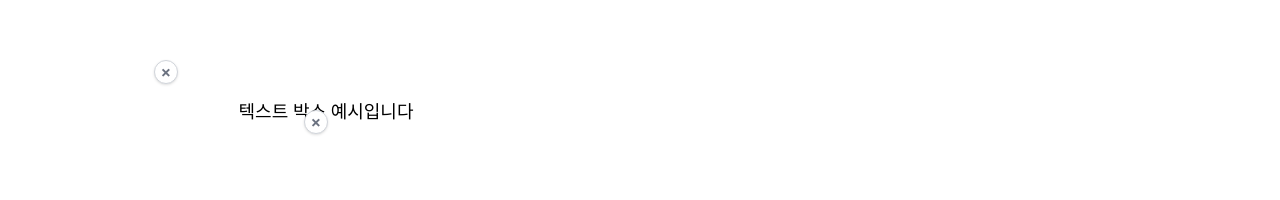
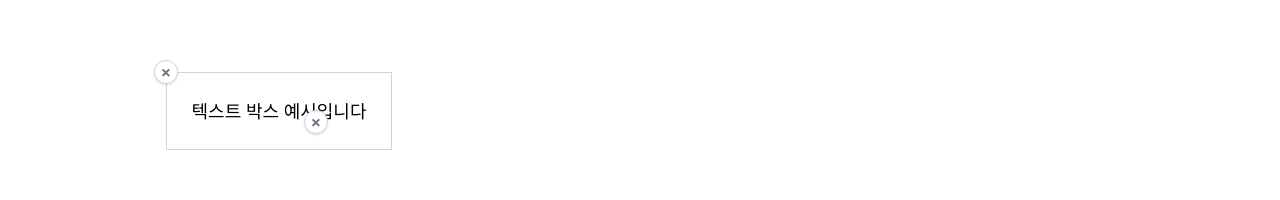
Before and after one commit to Greenora/project-YellowMemo, a React (Create React App) app in the folder react-project/: page /post/edit/1 in a window 1280 px wide. Shown: the part 144-344 px from the top of the page. Built offline with nearby package versions, Linux system fonts and the light colour scheme; data requests are answered from the project's data file.

Commit message:
💄 deleted style for Editing mode

```diff
--- a/react-project/src/components/DraggableTextbox.jsx
+++ b/react-project/src/components/DraggableTextbox.jsx
@@ -1,20 +1,10 @@
-import React, { useEffect, useRef } from "react";
+import React from "react";
 import { useDraggable } from "@dnd-kit/core";
 
 function DraggableTextbox({
-  id, content, x, y, editingId, setEditingId, onChange, onDelete,
+  id, content, x, y, onDelete, onChange,
 }) {
-  const textareaRef = useRef(null);
   const { attributes, listeners, setNodeRef, transform } = useDraggable({ id });
-  const editing = editingId === id;
-
-  // textarea 자동 높이 조절
-  useEffect(() => {
-    if (editing && textareaRef.current) {
-      textareaRef.current.style.height = "auto";
-      textareaRef.current.style.height = textareaRef.current.scrollHeight + "px";
-    }
-  }, [editing, content]);
 
   // 위치 스타일
   const style = {
@@ -22,9 +12,7 @@ function DraggableTextbox({
     left: transform ? x + transform.x : x,
     top: transform ? y + transform.y : y,
     zIndex: 1,
-    width: 320, // 고정 width (px)
-    minWidth: 320,
-    maxWidth: 320,
+    minWidth: 200,
   };
 
   return (
@@ -63,54 +51,32 @@ function DraggableTextbox({
       >
         <span className="text-lg font-bold text-gray-500">×</span>
       </button>
-      {/* 사진 프레임 스타일 텍스트박스 */}
+      {/* 텍스트박스 */}
       <div
-        className={`px-8 py-6 min-h-[60px] flex items-center justify-center transition-colors duration-150
-          ${editing ? "border border-gray-300 bg-transparent" : "border border-transparent bg-transparent"}
-          w-full
-        `}
+        className="px-8 py-6 min-h-[60px] transition-colors duration-150 border border-gray-300 bg-transparent"
         style={{
           fontFamily: "inherit",
+          display: "inline-block",
+          minWidth: 200,
+          width: "fit-content",
+          maxWidth: "none",
+          padding: "24px 4px",
         }}
-        onDoubleClick={() => setEditingId(id)}
       >
-        {editing ? (
-          <textarea
-            placeholder="Type here..."
-            ref={textareaRef}
-            className="w-full bg-transparent text-black outline-none resize-none overflow-hidden text-center text-lg"
-            value={content}
-            maxLength={500}
-            onChange={e => onChange(id, e.target.value)}
-            onBlur={() => setEditingId(null)}
-            rows={1}
-            style={{
-              boxSizing: "border-box",
-              border: "none",
-              padding: 0,
-              background: "transparent",
-              fontFamily: "inherit",
-              width: "100%",
-              minWidth: "100%",
-              maxWidth: "100%",
-            }}
-            autoFocus
-          />
-        ) : (
-          <div
-            className="w-full text-black text-center text-lg"
-            style={{
-              whiteSpace: "pre-wrap",
-              wordBreak: "break-all",
-              fontFamily: "inherit",
-              width: "100%",
-              minWidth: "100%",
-              maxWidth: "100%",
-            }}
-          >
-            {content}
-          </div>
-        )}
+        <input
+          type="text"
+          value={content}
+          onChange={e => onChange(id, e.target.value)}
+          className="text-black text-center text-lg bg-transparent outline-none"
+          style={{
+            display: "inline-block",
+            fontFamily: "inherit",
+            minWidth: 200,
+            width: `${Math.max(200, content.length * 18)}px`, // 글자 수에 따라 가로로 늘어남 (18은 글자당 px, 필요시 조정)
+            border: "none",
+            background: "transparent",
+          }}
+        />
       </div>
     </div>
   );
```
